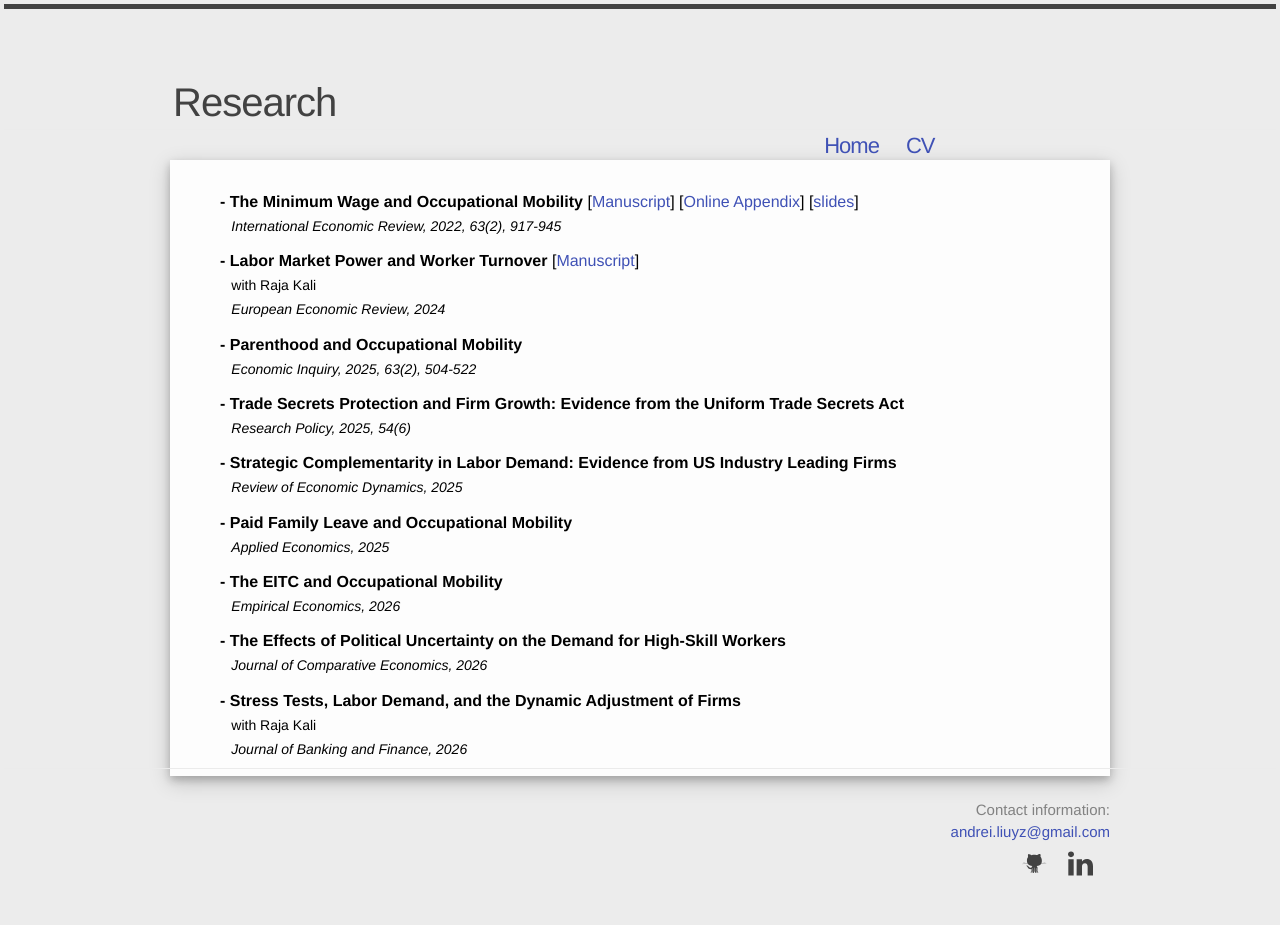
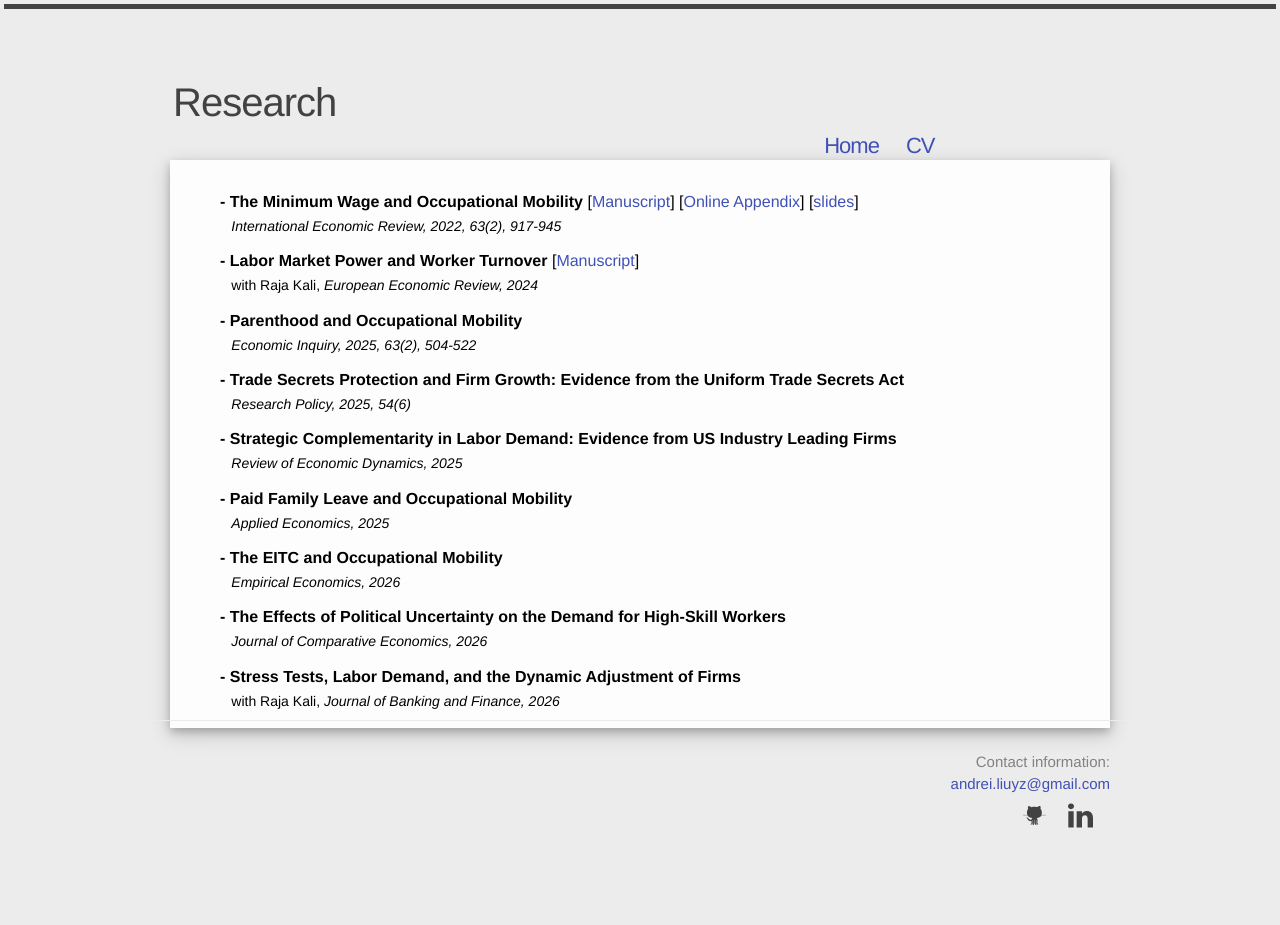
Before and after one commit to Andrew-YizhouLiu/Andrew-YizhouLiu.github.io, a Jekyll site: the page built from research.html, in a window 1280 px wide. Built offline with Jekyll 4.4.1, drawn with Linux system fonts in a browser that asks for light colours; comment, search, counter and statistics services are not loaded; after the commit the page ends 900 px from its top, so only the background shows below that.

Commit message:
2026.6-1

```diff
--- a/research.html
+++ b/research.html
@@ -50,8 +50,8 @@ title: Andrew Yizhou Liu
           <p style="margin-bottom: 0.7cm;font-size:16px;color:black"><b> - Labor Market Power and Worker Turnover </b>
              [<a href="files/labor_market_power_and_turnover.pdf"
               target="_blank">Manuscript</a>]  <br>
-           <span style="font-size:14px;margin-left:0.3cm;"> with Raja Kali  </span>
-        <br/> <span style="font-size:14px;margin-left:0.3cm;font-style:italic;"> European Economic Review, 2024 </span> </p>
+           <span style="font-size:14px;margin-left:0.3cm;"> with Raja Kali, </span>
+           <span style="font-size:14px;margin-left:0cm;font-style:italic;"> European Economic Review, 2024 </span> </p>
             <p style="margin-bottom: -0.4cm;">   </p>
 
         <p style="margin-bottom: 0.7cm;font-size:16px;color:black"><b> - Parenthood and Occupational Mobility </b>
@@ -79,8 +79,8 @@ title: Andrew Yizhou Liu
         <p style="margin-bottom: -0.4cm;">   </p>
 
         <p style="margin-bottom: 0.7cm;font-size:16px;color:black"><b> - Stress Tests, Labor Demand, and the Dynamic Adjustment of Firms </b>
-        <br/> <span style="font-size:14px;margin-left:0.3cm;"> with Raja Kali  </span>
-        <br/> <span style="font-size:14px;margin-left:0.3cm;font-style:italic;"> Journal of Banking and Finance, 2026 </span> </p>
+        <br/> <span style="font-size:14px;margin-left:0.3cm;"> with Raja Kali,  </span>
+        <span style="font-size:14px;margin-left:0cm;font-style:italic;"> Journal of Banking and Finance, 2026 </span> </p>
             <p style="margin-bottom: -0.4cm;">   </p>
 
         <p style="margin-bottom: 0.5cm;margin-right: 1.5cm;color:black;text-align: justify;font-size:16px;">
@@ -131,8 +131,8 @@ title: Andrew Yizhou Liu
         <p style="margin-bottom: 0.7cm;font-size:14px;color:black"><b> - Labor Market Power and Worker Turnover </b>
            [<a href="files/labor_market_power_and_turnover.pdf"
            target="_blank">Manuscript</a>]           <br>
-         <span style="font-size:12px;margin-left:0.3cm;"> with Raja Kali  </span>
-      <br/> <span style="font-size:12px;margin-left:0.3cm;font-style:italic;"> European Economic Review, 2024 </span> </p>
+         <span style="font-size:12px;margin-left:0.3cm;"> with Raja Kali,  </span>
+         <span style="font-size:12px;margin-left:0cm;font-style:italic;"> European Economic Review, 2024 </span> </p>
           <p style="margin-bottom: -0.4cm;">   </p>
 
         <p style="margin-bottom: 0.7cm;font-size:14px;color:black"><b> - Parenthood and Occupational Mobility </b>
@@ -160,8 +160,8 @@ title: Andrew Yizhou Liu
         <p style="margin-bottom: -0.4cm;">   </p>
 
         <p style="margin-bottom: 0.7cm;font-size:14px;color:black"><b> - Stress Tests, Labor Demand, and the Dynamic Adjustment of Firms </b>
-        <br/> <span style="font-size:14px;margin-left:0.3cm;"> with Raja Kali  </span>
-        <br/> <span style="font-size:14px;margin-left:0.3cm;font-style:italic;"> Journal of Banking and Finance, 2026 </span> </p>
+        <br/> <span style="font-size:14px;margin-left:0.3cm;"> with Raja Kali,  </span>
+        <span style="font-size:14px;margin-left:0cm;font-style:italic;"> Journal of Banking and Finance, 2026 </span> </p>
             <p style="margin-bottom: -0.4cm;">   </p>
 
     </td>
```
